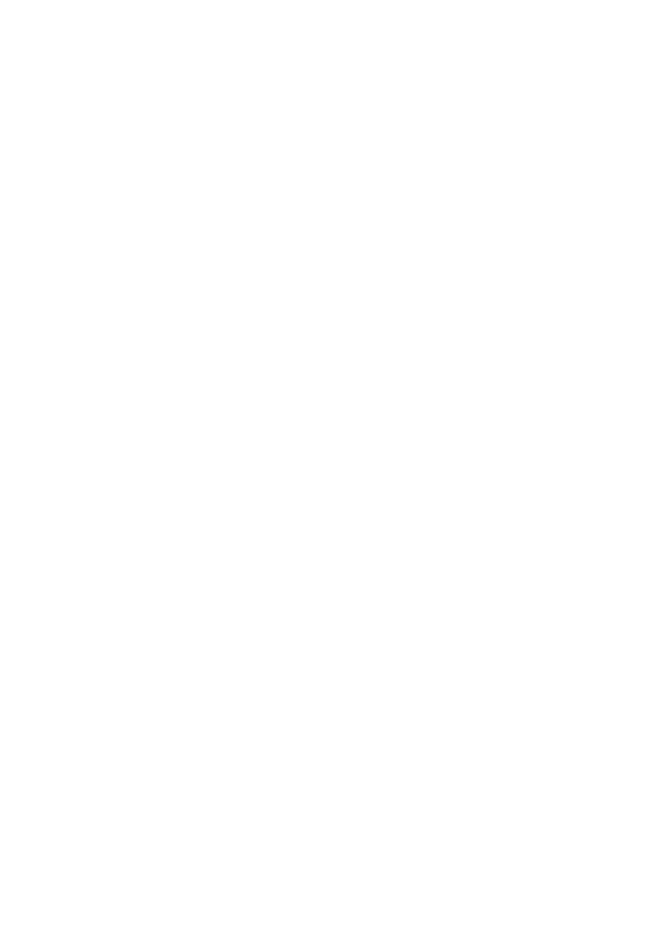
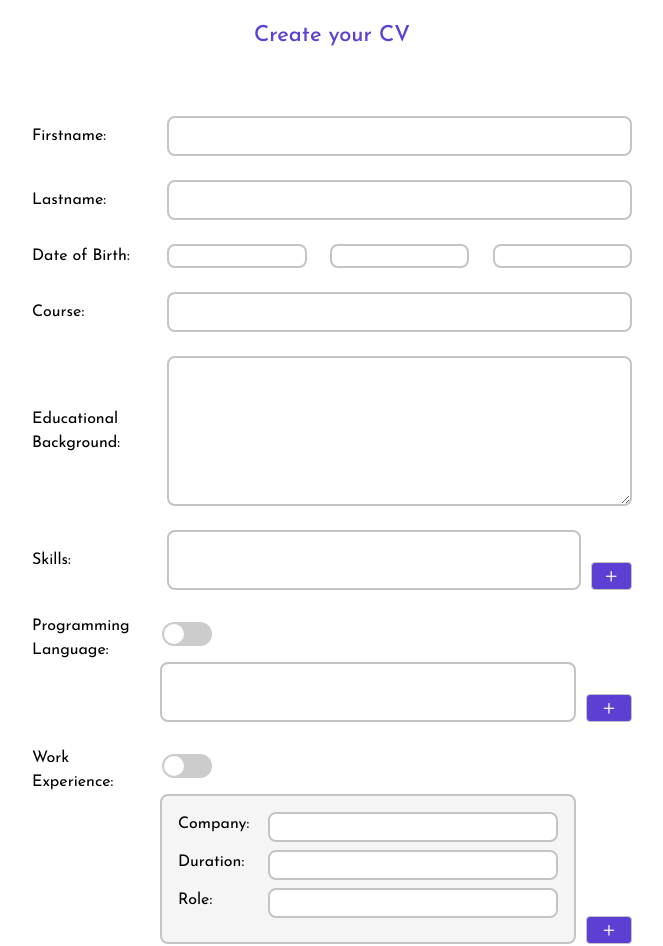
Before and after one commit to The-Anomaly/Internify, a React (Create React App) app: page /cv/create in a window 1280 px wide. Shown: the part 213-1159 px from the top of the page, without its empty margins (308-971 px from the left). Before the commit the page ends 800 px from the top, so only its background shows below. Built offline with nearby package versions, Linux system fonts and the light colour scheme.

Commit message:
cv creator

```diff
--- a/src/App.tsx
+++ b/src/App.tsx
@@ -3,6 +3,7 @@
 import About from "./Components/Routes/About";
 import Blog from "./Components/Routes/Blog/blog";
 import BlogDetails from "./Components/Routes/BlogDetails/details";
+import Create from "./Components/Routes/createCV";
 import Home from "./Components/Routes/Home/home";
 import Login from "./Components/Routes/Login/login";
 import Premium from "./Components/Routes/Premium/premium";
@@ -27,6 +28,7 @@
               <Route exact path="/about" component={About} />
               <Route exact path="/search" component={SearchResult} />
               <Route exact path="/search/:id" component={Details} />
+              <Route exact path="/cv/create" component={Create} />
             </Switch>
           </BrowserRouter>
         </div>
--- /dev/null
+++ b/src/Components/Routes/createCV/index.tsx
@@ -0,0 +1,84 @@
+import * as React from "react";
+import "./styles.css";
+import logo from "../../../assets/internifyLogo.png";
+import Footer from "../../GeneralComponents/Footer/footer";
+
+const Create = () => {
+  return (
+    <>
+      <div className="createContainer generalContainer">
+        <img className="createLogo" src={logo} alt="internify logo" />
+        <h1 className="createTtl">INTERNIFY</h1>
+        <p className="createTxt">Create your CV</p>
+        <div className="createInputWrapSec">
+          <label className="createInputWrap">
+            <span>Firstname:</span>{" "}
+            <input className="internify-input fullWidth" />
+          </label>
+          <label className="createInputWrap">
+            <span>Lastname:</span>{" "}
+            <input className="internify-input fullWidth" />
+          </label>
+          <label className="createInputWrap">
+            <span>Date of Birth:</span>
+            <div className="fullWidth dobInputWrap">
+              {" "}
+              <input className="internify-input" />
+              <input className="internify-input" />
+              <input className="internify-input" />
+            </div>
+          </label>
+          <label className="createInputWrap">
+            <span>Course:</span> <input className="internify-input fullWidth" />
+          </label>
+          <label className="createInputWrap">
+            <span>Educational Background:</span>{" "}
+            <textarea className="internify-input fullWidth createTextarea" />
+          </label>
+          <label className="createInputWrap">
+            <span>Skills:</span>{" "}
+            <input className="internify-input btnInput longInput" />
+            <button className="createAdd">+</button>
+          </label>
+          <label className="createInputWrap nextWrap">
+            <span>Programming Language:</span>
+            <label className="createSwitch">
+              <input type="checkbox" />
+              <span className="createSlider round"></span>
+            </label>
+            <input className="internify-input btnInput longInput" />
+            <button className="createAdd">+</button>
+          </label>
+          <label className="createInputWrap nextWrap">
+            <span>Work Experience:</span>
+            <label className="createSwitch">
+              <input type="checkbox" />
+              <span className="createSlider round"></span>
+            </label>
+            <div className="internify-input btnInput longInput workInputWrap">
+              <label>
+                <span>Company:</span> <input className="internify-input" />
+              </label>
+              <label>
+                <span>Duration:</span> <input className="internify-input" />
+              </label>
+              <label>
+                <span>Role:</span> <input className="internify-input" />
+              </label>
+            </div>
+            <button className="createAdd">+</button>
+          </label>
+
+          <label className="createInputWrap">
+            <span>Achievements:</span>{" "}
+            <input className="internify-input btnInput longInput" />
+            <button className="createAdd">+</button>
+          </label>
+        </div>
+      </div>
+      <Footer />
+    </>
+  );
+};
+
+export default Create;
--- /dev/null
+++ b/src/Components/Routes/createCV/styles.css
@@ -0,0 +1,158 @@
+.createContainer {
+    padding-top: 5rem;
+    padding-bottom: 5rem;
+}
+.createLogo {
+    display: block;
+    margin: auto auto 2rem;
+}
+.createTtl {
+    text-align: center;
+    color: #5D3FD3;
+    font-weight: 700;
+    transform: skewX(
+-8deg);
+}
+.createTxt {
+    text-align: center;
+    color: #5D3FD3;
+    font-size: 22px;
+    font-weight: 500;
+    margin-bottom: 4rem;
+}
+.fullWidth {
+    width: 90%;
+    margin-left: 2rem;
+    /* width: 450px; */
+}
+.createInputWrapSec {
+    max-width: 600px;
+    margin: auto;
+}
+.createInputWrap {
+    display: flex;
+    align-items: center;
+    margin-bottom: 1.5rem;
+    justify-content: space-between;
+}
+.nextWrap {
+    flex-wrap: wrap;
+}
+.nextWrap .longInput {
+    width: calc(90% - 124px);
+    margin-left: 128px;
+}
+.createInputWrap span {
+    width: 120px;
+}
+.createTextarea {
+    height: 150px;
+}
+.createAdd {
+    background: #5D3FD3;
+    color: #fff;
+    font-size: 1.8rem;
+    font-weight: 300;
+    line-height: 0;
+    width: 46px;
+    height: 28px;
+    border-radius: 4px;
+    border: 1px solid #c4c4c4;
+    margin-left: 10px;
+    margin-top: auto;
+}
+.btnInput {
+    width: calc(90% - 60px);
+    margin-left: 2rem;
+}
+.longInput {
+    height: 60px;
+}
+
+.createSwitch {
+    position: relative;
+    display: inline-block;
+    width: 60px;
+    height: 24px;
+    margin-right: auto;
+    margin-left: 10px;
+  }
+
+  .createSwitch input {
+    opacity: 0;
+    width: 0;
+    height: 0;
+  }
+
+  .createSlider {
+    position: absolute;
+    cursor: pointer;
+    top: 0;
+    left: 0;
+    right: 0;
+    bottom: 0;
+    background-color: #ccc;
+    -webkit-transition: .4s;
+    transition: .4s;
+    width: 50px !important;
+  }
+
+  .createSlider:before {
+    position: absolute;
+    content: "";
+    height: 20px;
+    width: 20px;
+    left: 2px;
+    bottom: 2px;
+    background-color: white;
+    -webkit-transition: .4s;
+    transition: .4s;
+  }
+
+  .createSwitch input:checked + .createSlider {
+    background-color: #5D3FD3;
+  }
+
+  .createSwitch input:focus + .createSlider {
+    box-shadow: 0 0 1px #5D3FD3;
+  }
+
+  .createSwitch input:checked + .createSlider:before {
+    -webkit-transform: translateX(26px);
+    -ms-transform: translateX(26px);
+    transform: translateX(26px);
+  }
+
+  /* Rounded sliders */
+  .createSlider.round {
+    border-radius: 34px;
+  }
+
+  .createSlider.round:before {
+    border-radius: 50%;
+  }
+  .workInputWrap {
+    background: #F5F5F5;
+    padding: 1rem;
+    height: unset;
+  }
+  .workInputWrap span {
+      width: 80px;
+  }
+  .workInputWrap label {
+      width: 100%;
+      display: flex;
+  }
+  .workInputWrap input {
+      height: 30px;
+      width: calc(100% - 90px);
+      margin-left: auto;
+  }
+  .dobInputWrap {
+      display: flex;
+      justify-content: space-between;
+  }
+  .dobInputWrap input {
+      width: 30%;
+      height: 24px;
+  }
```
